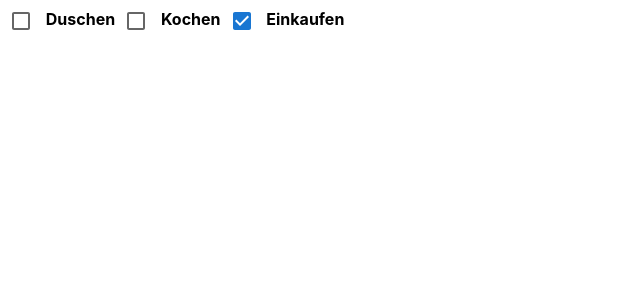
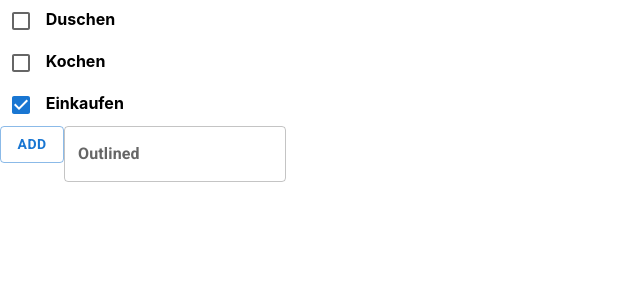
Before and after one commit to GeorgBueGIT/desk-app, a React (Create React App) app: page / in a window 1280 px wide. Shown: the top 300 px of the page, without its empty margins (0-640 px from the left). Built offline with nearby package versions, Linux system fonts and the light colour scheme.

Commit message:
Notes updated

```diff
--- a/src/Components/Notes.js
+++ b/src/Components/Notes.js
@@ -1,42 +1,66 @@
 import React from 'react'
 import Checkbox from '@mui/material/Checkbox';
 import { useState } from 'react';
+import { Button } from '@mui/material';
+import TextField from '@mui/material/TextField';
 
 function Notes() {
 
 
-const notesAr = [
-    {status: false, task: "Duschen"},
-    {status: false, task: "Kochen"},
-    {status: true, task: "Einkaufen"}
-];
+  const notesAr = [
+    { id: 1, status: false, task: "Duschen" },
+    { id: 2, status: false, task: "Kochen" },
+    { id: 3, status: true, task: "Einkaufen" }
+  ];
 
 
-const [array, setStatus] = useState(notesAr);
+  const [array, setStatus] = useState(notesAr);
 
+  const [inputs, setInputs] = useState('');
 
 
   const updateState = index => {
+
     let newArr = [...array];
-    newArr[index].status = !newArr[index].status;
+
+    for (let i = 0; i < newArr.length; i++) {
+      if (index.id === newArr.at(i).id) {
+        newArr.at(i).status = !newArr.at(i).status;
+      }
+    }
+
     setStatus(newArr);
-
   };
 
 
 
-  return  (
+
+  return (
+
 
     <div>
-        <Checkbox checked={array.at(0).status} onChange={() => updateState(0)} />
-        <b> {array.at(0).task}</b>
-        <Checkbox checked={array.at(1).status} onChange={() => updateState(1)} />
-        <b> {array.at(1).task}</b>
-        <Checkbox checked={array.at(2).status} onChange={() => updateState(2)} />
-        <b> {array.at(2).task}</b>
+
+      {array.map((index) => {
+        return (
+
+          <div key={index.id}>
+
+            <Checkbox checked={index.status} onChange={() => updateState(index)} />
+            <b> {index.task}</b>
+
+          </div>
+
+        );
+      })}
+
+      <Button variant="outlined" > Add </Button>
+      <TextField id="outlined-basic" label="Outlined" variant="outlined" value={inputs} />
+
     </div>
-  )
+
+
+  );
 }
 
 
-export default Notes
+export default Notes;
```
